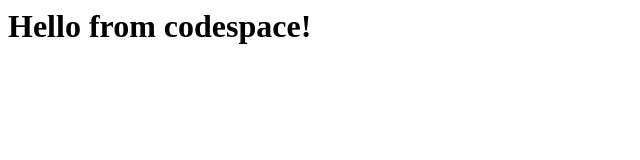
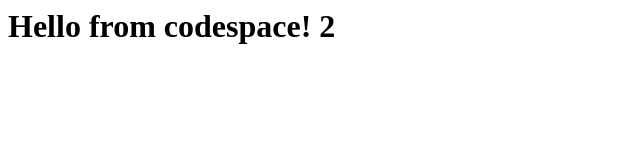
Before and after one commit to santiagolz/skills-code-with-codespaces, a plain HTML site: page index.html in a window 1280 px wide. Shown: the full height of the page, 0-640 px from the left. Drawn offline with Linux system fonts and the light colour scheme.

Commit message:
Adding hello from the codespace!

```diff
--- a/index.html
+++ b/index.html
@@ -1,3 +1,3 @@
 <html>
-  <h1>Hello from codespace!</h1>
+  <h1>Hello from codespace! 2</h1>
 </html>
```
